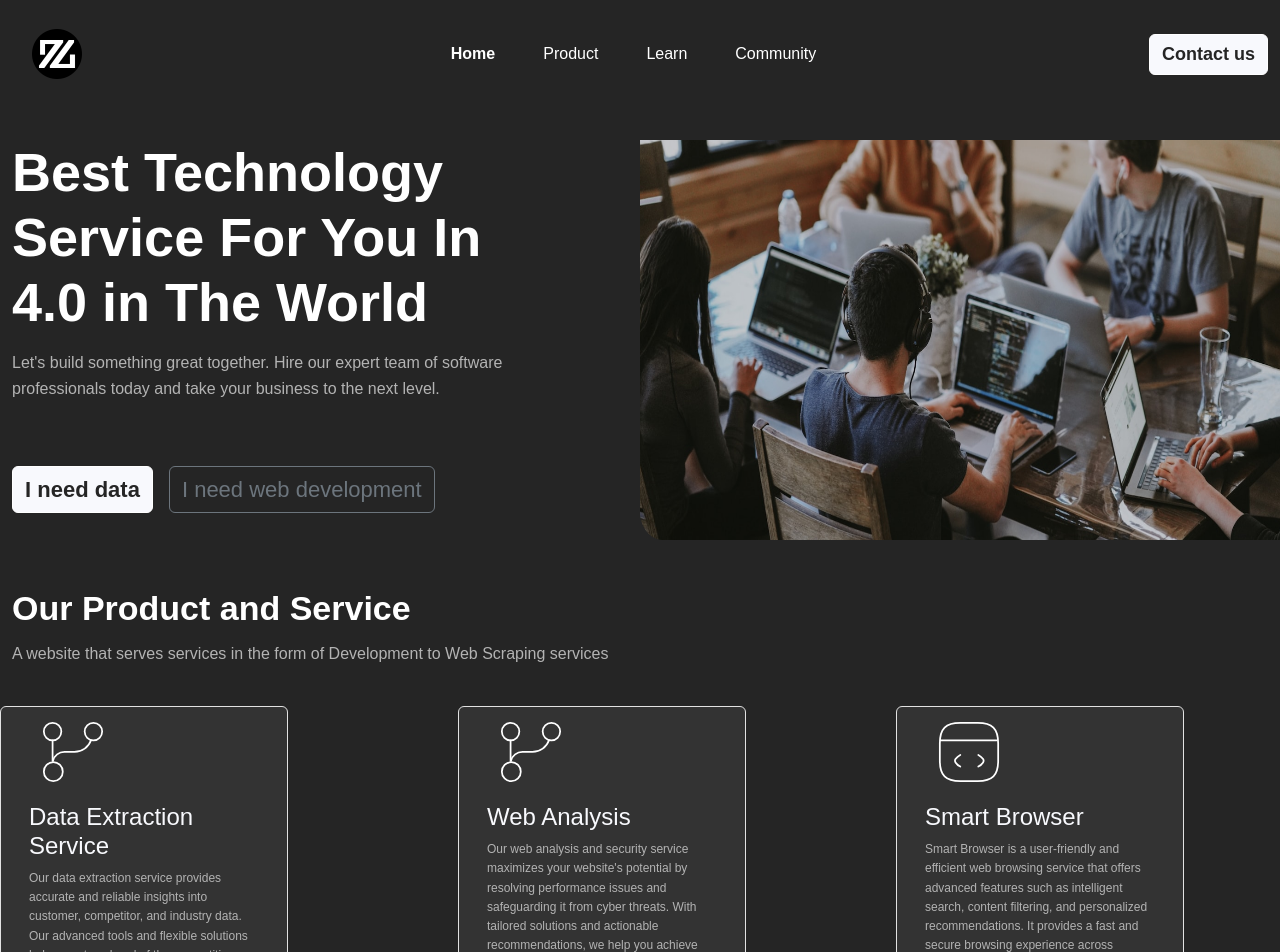
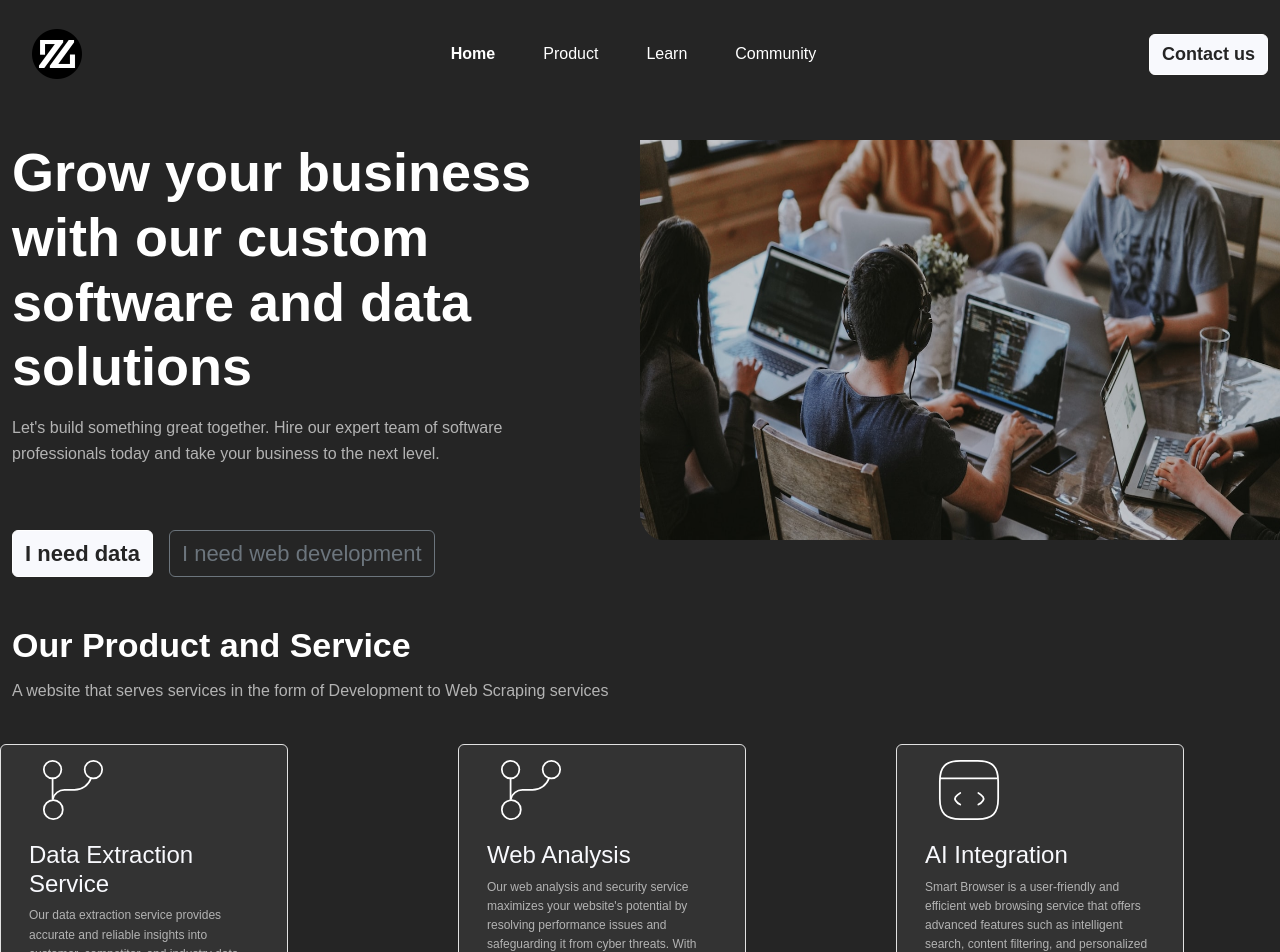
Before and after one commit to zettasoftid/Zetta-landing, a Vue app: page / in a window 1280 px wide. Shown: the top 952 px of the page. Built offline with nearby package versions, Linux system fonts and the light colour scheme.

Commit message:
up
up title dan name card

```diff
--- a/src/components/Header.vue
+++ b/src/components/Header.vue
@@ -4,7 +4,7 @@
       <div class="header-content">
         <div class="col-5 title-description">
           <h1 class="judul">
-            Best Technology Service For You In 4.0 in The World
+            Grow your business with our custom software and data solutions
           </h1>
           <p class="mt-3 fw-light">
             Let's build something great together. Hire our expert team of
--- a/src/components/Section.vue
+++ b/src/components/Section.vue
@@ -46,7 +46,7 @@
           class="card-img-top"
           alt="uiux-icon" />
         <div class="card-body">
-          <h5 class="card-title">Smart Browser</h5>
+          <h5 class="card-title">AI Integration</h5>
           <p class="card-text">
             Smart Browser is a user-friendly and efficient web browsing service
             that offers advanced features such as intelligent search, content
```
